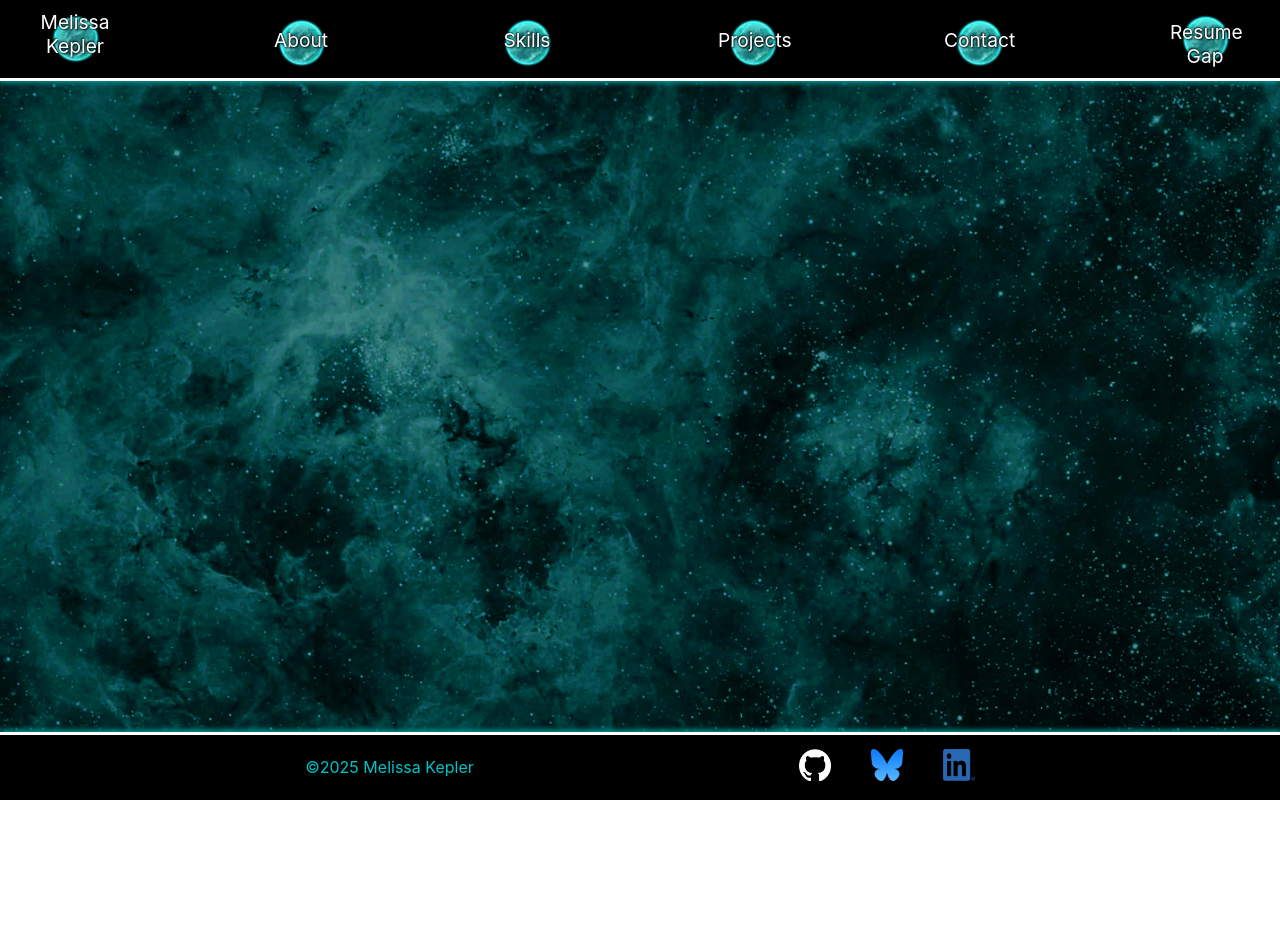
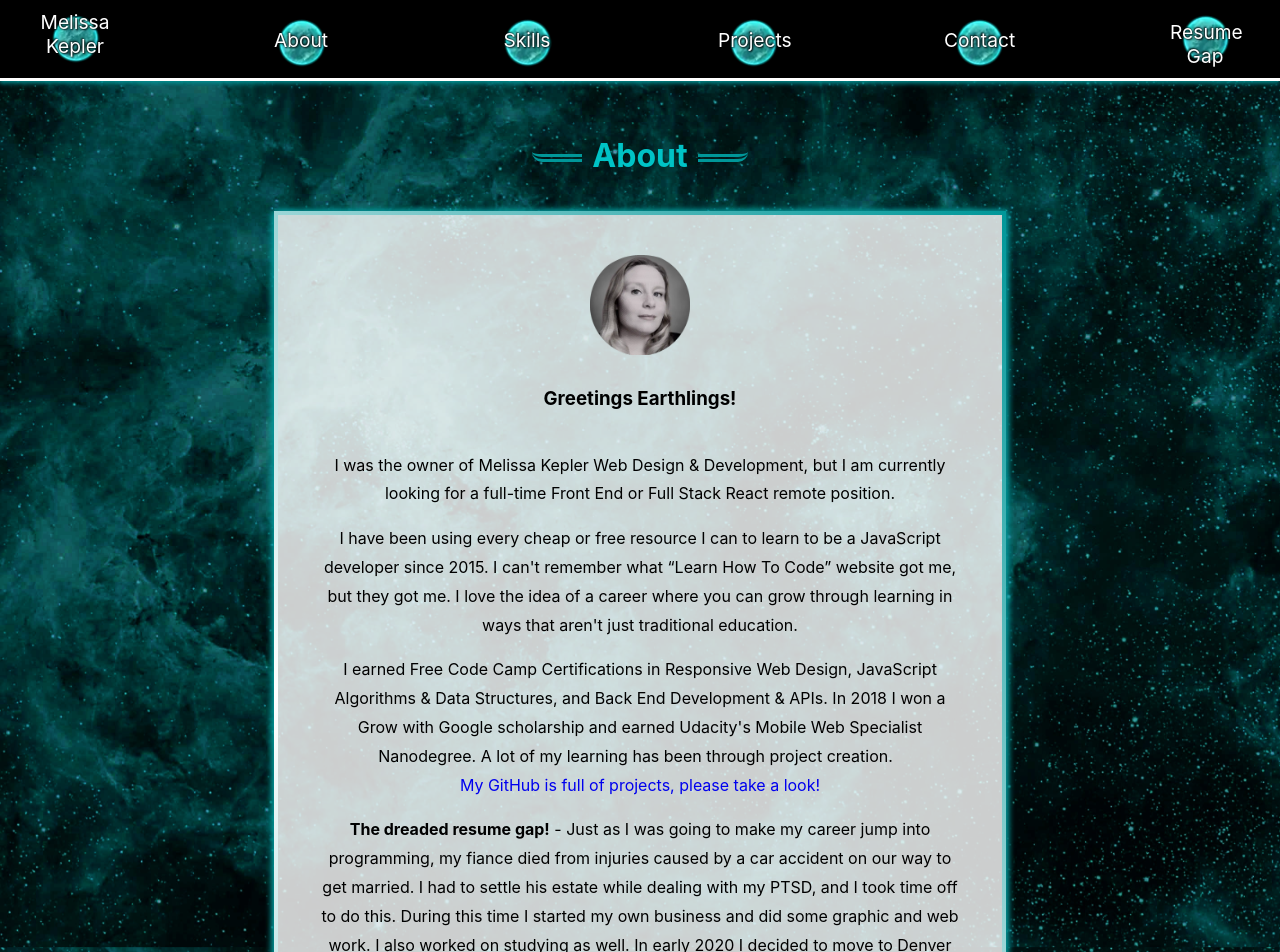
Before and after one commit to mmkepler/mmkepler.com-version4, a React (Vite) app: page /about in a window 1280 px wide. Shown: the top 952 px of the page. Before the commit the page ends 800 px from the top, so only its background shows below. Built offline with nearby package versions, Linux system fonts and the light colour scheme.

Commit message:
feat: about page

```diff
--- a/src/components/About.jsx
+++ b/src/components/About.jsx
@@ -1,7 +1,131 @@
 import React from 'react'
+import me from "../assets/me_comp.webp"
+import resumeImg from "../assets/resume.png"
+import gitHub from "../assets/GitHub-Mark-32px.png"
+import behance from "../assets/behance.webp"
+import linkedin from "../assets/linkedin.webp"
 import "../styles/about.css"
+
+
 export default function About() {
   return (
-    <div>About</div>
+    <section id="about"
+    name="about">
+      <div className="holder">
+      <span className="spanleft"></span><h2 className="title" tabIndex="0">About</h2><span className="spanright"></span>
+      </div>
+    <div className="section" >
+
+        {/*Main Bio Text Part */}
+      <div className="topSpacer">
+        <div className="picWrapper">
+          <img  className="mypic" src={me} alt="photo of Melissa Kepler photoshopped to look like it came from a space ship information display"/>
+          </div>
+          <h3 tabIndex="0">Greetings Earthlings!</h3>
+        <div className="textWrap">
+          <p tabIndex="0">
+          I was the owner of Melissa Kepler Web Design &amp; Development, but I am currently looking for a full-time Front End or Full Stack React remote position.
+          </p>
+          <p tabIndex="0">
+          I have been using every cheap or free resource I can to learn to be a JavaScript developer since 2015.
+           I can&apos;t remember what “Learn How To Code” website got me, but they got me.
+            I love the idea of a career where you can grow through learning in ways that aren&apos;t just traditional education.
+          </p>
+          <p tabIndex="0">I earned Free Code Camp Certifications in Responsive Web Design, JavaScript Algorithms &#38; Data Structures, and Back End Development &#38; APIs.
+             In 2018 I won a Grow with Google scholarship and earned Udacity&apos;s Mobile Web Specialist Nanodegree.
+              A lot of my learning has been through project creation. &nbsp;
+              <br/>
+              <a href="https://github.com/mmkepler" target="_blank" rel="noreferrer" id="gitLink">My GitHub is full of projects, please take a look!</a>
+          </p>
+          <p tabIndex="0"><strong>The dreaded resume gap!</strong> - Just as I was going to make my career jump into programming, my fiance died from injuries caused by a car accident on our way to get married.
+             I had to settle his estate while dealing with my PTSD, and I took time off to do this. During this time I started my own business and did some graphic and web work. I also worked on studying as well.
+              In early 2020 I decided to move to Denver and go back to work. Then the country shut down, and I started having a lot of health issues. I didn&apos;t think I
+            had COVID, but I got a lot of symptoms of &lsquo;Long COVID&lsquo;. My body decided to go haywire. I fought it with all my energy and I am now feeling like I did before this nightmare began.
+             I am ready to take on the world again.
+          </p>
+          <p tabIndex="0">I love space. That might have something to do with my last name!
+             I also love dinosaurs and wanted to be a paleontologist as a child (my favorite is Archaeopteryx!).
+              I am a former member of Women Who Code Atlanta and I was a co-host of Woodstock Northwest OTP meetups before I relocated to Denver.
+          </p>
+          <p tabIndex="0">Although I included links, I don&apos;t spend much time on social media. Frankly I would rather just have tweets from birds.</p>
+        </div>
+        <div className="resume">
+          <a href="/resume" target="_blank" rel="noreferrer">
+            <div className="resumeHolder">Check out my resume here : &nbsp;
+
+              <img src={resumeImg}
+            className="resumeIcon" alt="icon of a resume"/>
+
+            </div>
+          </a>
+        </div>
+      </div>
+      <br/>
+
+      {/* prof Links */}
+      <div className="profLinks" >
+
+        <div className="profSpacer">
+          <a className="iconLink" href="https://www.linkedin.com/in/mmkepler/" target="_blank" rel="noreferrer">
+            <p>Work History: </p>
+            <div className="logos">
+              <img src={linkedin} alt="The LinkedIn logo." />
+            </div>
+          </a>
+        </div>
+
+        <div className="profSpacer">
+          <a className="iconLink" href="https://github.com/mmkepler" target="_blank" rel="noreferrer">
+            <p>Projects: </p>
+            <div className="logos">
+              <img src={gitHub} alt="The GitHub Octocat logo." />
+            </div>
+          </a>
+        </div>
+
+        <div className="profSpacer">
+          <a className="iconLink" href="https://www.behance.net/mmkepler" target="_blank" rel="noreferrer">
+            <p>Artwork: </p>
+            <div className="logos">
+              <img className="behance" src={behance} alt="The Behance logo."/>
+            </div>
+          </a>
+        </div>
+      </div>
+
+      <h3 tabIndex="0">Educational Certificates</h3>
+      <div className="certs">
+        <a className="links" href="/images/StanfordCert.pdf" target="_blank" rel="noreferrer">
+          Stanford Online Computer Science 101 Certificate
+        </a>
+        <a  className="links" href="/images/udacity.jpg" target="_blank" rel="noreferrer">
+          Udacity Nanodegree in Mobile Web Specialist
+        </a>
+        <a  className="links" href="/images/React-For-Beginners.png" target="_blank" rel="noreferrer">
+          Wes Bos React For Beginners Course
+        </a>
+        <a  className="links" href="/images/Advanced-React.png" target="_blank" rel="noreferrer">
+          Wes Bos Advanced React & GraphQL Course
+        </a>
+      </div>
+
+      {/*Prof Links End */}
+
+      <h3 tabIndex="0">Free Code Camp Certifications Links</h3>
+      <div className="fcc">
+
+      <a className="links" href="https://www.freecodecamp.org/certification/mmkepler/responsive-web-design" target="_blank" rel="noreferrer">
+        Responsive Web Design
+      </a>
+      <a className="links" href="https://www.freecodecamp.org/certification/mmkepler/javascript-algorithms-and-data-structures" target="_blank" rel="noreferrer">
+        JS Algorithms and Data Structures
+      </a>
+      <a className="links" href="https://www.freecodecamp.org/certification/mmkepler/back-end-development-and-apis" target="_blank" rel="noreferrer">
+        Back End Development &amp; APIs
+      </a>
+      </div>
+
+    </div>
+    </section>
   )
 }
--- a/src/styles/about.css
+++ b/src/styles/about.css
@@ -0,0 +1,129 @@
+#about {
+  margin-top: 100px;
+}
+
+.topSpacer {
+  padding: 0;
+  margin: 0;
+  display: flex;
+  flex-direction: column;
+  flex-wrap: nowrap;
+  max-width: 100%;
+  box-sizing: border-box;
+  align-content: flex-start;
+}
+
+.picWrapper {
+  max-width: 100%;
+}
+
+.mypic {
+  height: 100px;
+  width: 100px;
+}
+
+.textWrapper {
+  padding-left: 40px;
+  padding-right: 20px;
+  max-width: 100%;
+}
+
+.resumeIcon {
+  padding-top: 8px;
+}
+
+.resumeHolder {
+  color: black;
+}
+
+.resumeHolder img {
+  height: 32px;
+}
+
+.profLinks {
+  width: 100%;
+  display: flex;
+  flex-direction: row;
+  align-items: center;
+  justify-content: space-evenly;
+
+  flex-wrap: wrap;
+}
+
+.profSpacer {
+  display:flex;
+  flex-direction: row;
+  flex-wrap: nowrap;
+
+}
+
+.logos {
+  height: 30px;
+  width: auto;
+  margin-left: 20px;
+}
+
+.linkedin {
+  height: 30px;
+}
+
+
+
+
+
+.fcc {
+  display: flex;
+  flex-direction: row;
+  justify-content: space-evenly;
+  align-items: center;
+  flex-wrap: wrap;
+}
+
+.certs {
+  display: flex;
+  flex-direction: column;
+}
+
+.iconLink {
+  color: #003333;
+  display: flex;
+  flex-direction: row;
+  flex-wrap: nowrap;
+  justify-content: space-evenly;
+  align-items: center;
+}
+
+.links {
+  text-decoration: underline;
+  color: #003333;
+  margin-top: 10px;
+  margin-bottom: 10px;
+}
+
+.gitLink {
+  text-decoration: underline;
+  color: #003333;
+}
+
+.resume p {
+ color: #003333;
+}
+
+@media only screen and (max-width: 600px){
+  .textWrapper {
+    padding: 0;
+  }
+  .iconLink {
+    width: 250px;
+    display: flex;
+    flex-direction: row;
+   justify-content: space-between;
+
+  }
+  .logos {
+    height: 32px;
+    margin-right: 30px;
+  }
+
+
+}
```
